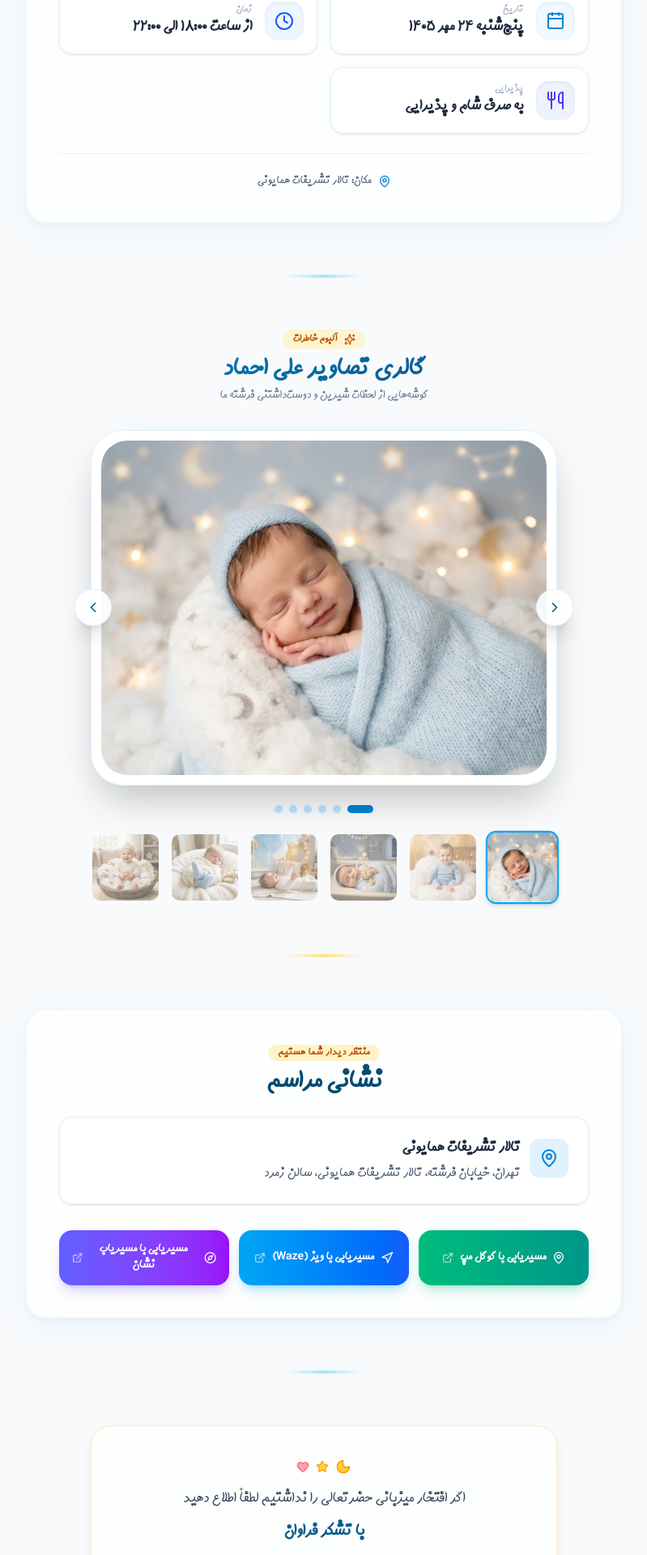
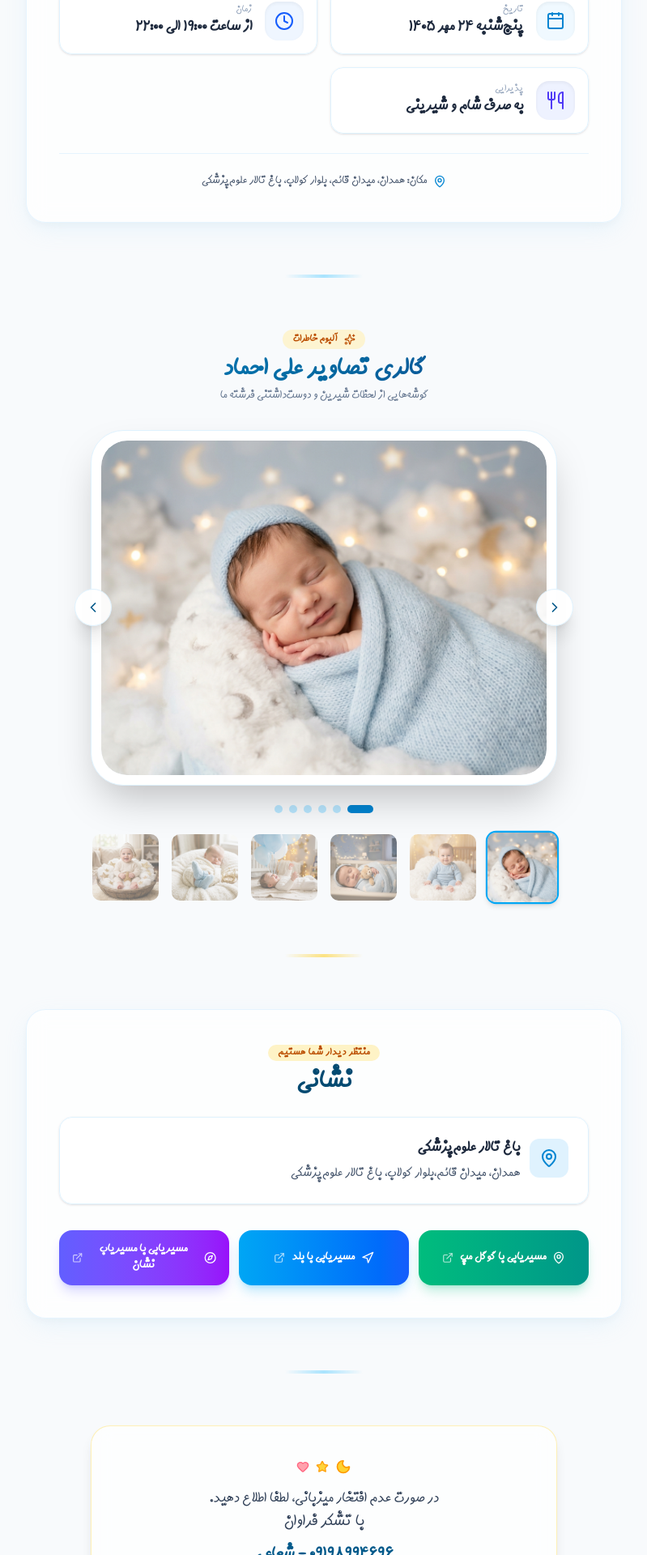
Before and after one commit to MobinShoaei/ali-ehmad, a React (Vite) app: page / in a window 1280 px wide. Shown: the part 1540-3460 px from the top of the page at 81% size, without its empty margins (240-1039 px from the left). Built offline with nearby package versions, Linux system fonts and the light colour scheme.

Commit message:
feat: replace waze with balad, update venue name, and include contact info in footer message

```diff
--- a/src/components/FooterMessage/FooterMessage.tsx
+++ b/src/components/FooterMessage/FooterMessage.tsx
@@ -24,14 +24,16 @@ export const FooterMessage: React.FC<FooterMessageProps> = ({ config }) => {
         </div>
 
         {/* Message */}
-        <p className="text-slate-700 text-base sm:text-lg font-medium leading-relaxed mb-3">
+        <p className="text-slate-700 text-base sm:text-lg font-medium leading-relaxed ">
           {config.closingMessage}
         </p>
 
-        <p className="text-sky-800 text-lg sm:text-xl font-bold">
+        <p className="text-slate-700 text-lg sm:text-xl font-medium mb-3">
           {config.closingSubtext}
         </p>
-
+        <p className="text-sky-800 text-lg sm:text-xl font-bold">
+          ۰۹۱۹۸۹۹۴۶۹۶ - شعاعی
+        </p>
         {/* Delicate Bottom Badge */}
         <div className="mt-8 pt-6 border-t border-slate-100 flex items-center justify-center gap-1.5 text-slate-400 text-xs font-light">
           <Sparkles className="w-3.5 h-3.5 text-amber-400" />
--- a/src/components/Location/LocationSection.tsx
+++ b/src/components/Location/LocationSection.tsx
@@ -16,8 +16,8 @@ export const LocationSection: React.FC<LocationSectionProps> = ({ config }) => {
       shadowColor: 'shadow-emerald-500/25',
     },
     {
-      name: 'ویز (Waze)',
-      url: config.wazeUrl,
+      name: 'بلد',
+      url: config.baladUrl,
       icon: Navigation,
       bgGradient: 'from-sky-500 to-blue-600',
       shadowColor: 'shadow-sky-500/25',
@@ -57,7 +57,7 @@ export const LocationSection: React.FC<LocationSectionProps> = ({ config }) => {
           </div>
           <div>
             <h3 className="font-bold text-slate-800 text-base sm:text-lg">
-              {config.venueName}
+              باغ تالار علوم‌پزشکی
             </h3>
             <p className="text-slate-600 text-sm sm:text-base font-light mt-1 leading-relaxed">
               {config.address}
--- a/src/config/invitation.ts
+++ b/src/config/invitation.ts
@@ -9,23 +9,23 @@ export const invitationConfig: InvitationConfig = {
 
   countdownTitle: "لحظه‌شماری برای دیدن روی ماه شما",
   countdownFinishedMessage: "جشن آغاز شده است! منتظر دیدارتان هستیم ✨",
-  countdownTargetDate: "2026-10-15T18:00:00", // تاریخ قابل تنظیم برای countdown (مثلاً ۱۵ اکتبر ۲۰۲۶ ساعت ۱۸:۰۰)
+  countdownTargetDate: "2026-09-17T19:00:00", // تاریخ قابل تنظیم برای countdown (مثلاً ۱۵ اکتبر ۲۰۲۶ ساعت ۱۸:۰۰)
 
   persianDate: "پنج‌شنبه ۲۴ مهر ۱۴۰۵",
   gregorianDate: "۱۵ اکتبر ۲۰۲۶",
-  eventTime: "از ساعت ۱۸:۰۰ الی ۲۲:۰۰",
-  receptionText: "به صرف شام و پذیرایی",
+  eventTime: "از ساعت ۱۹:۰۰ الی ۲۲:۰۰",
+  receptionText: "به صرف شام و شیرینی",
 
-  venueName: "تالار تشریفات همایونی",
+  venueName: "همدان، میدان قائم، بلوار کولاب، باغ تالار علوم‌پزشکی",
   addressTitle: "منتظر دیدار شما هستیم",
-  addressSubTitle: "نشانی مراسم",
-  address: "تهران، خیابان فرشته، تالار تشریفات همایونی، سالن زمرد",
+  addressSubTitle: "نشانی ",
+  address: "همدان، میدان قائم،بلوار کولاب، باغ تالار علوم‌پزشکی",
 
-  googleMapsUrl: "https://maps.google.com/?q=Tehran",
-  wazeUrl: "https://waze.com/ul?ll=35.6892,51.3890&navigate=yes",
-  neshanUrl: "https://neshan.org/maps",
+  googleMapsUrl: "https://maps.app.goo.gl/bxQxzpgMp65khz1A8",
+  baladUrl: "https://balad.ir/p/46obA6juqtIaeV",
+  neshanUrl: "https://nshn.ir/cc_bsI_dY5D7IW",
 
-  closingMessage: "اگر افتخار میزبانی حضرتعالی را نداشتیم لطفاً اطلاع دهید",
+  closingMessage: "در صورت عدم افتخار میزبانی، لطفا اطلاع دهید.",
   closingSubtext: "با تشکر فراوان",
 
   heroImage: getAssetUrl("/images/hero.jpg"),
--- a/src/types/invitation.ts
+++ b/src/types/invitation.ts
@@ -22,7 +22,7 @@ export interface InvitationConfig {
   addressSubTitle: string;
   address: string;
   googleMapsUrl: string;
-  wazeUrl: string;
+  baladUrl: string;
   neshanUrl: string;
   closingMessage: string;
   closingSubtext: string;
```
